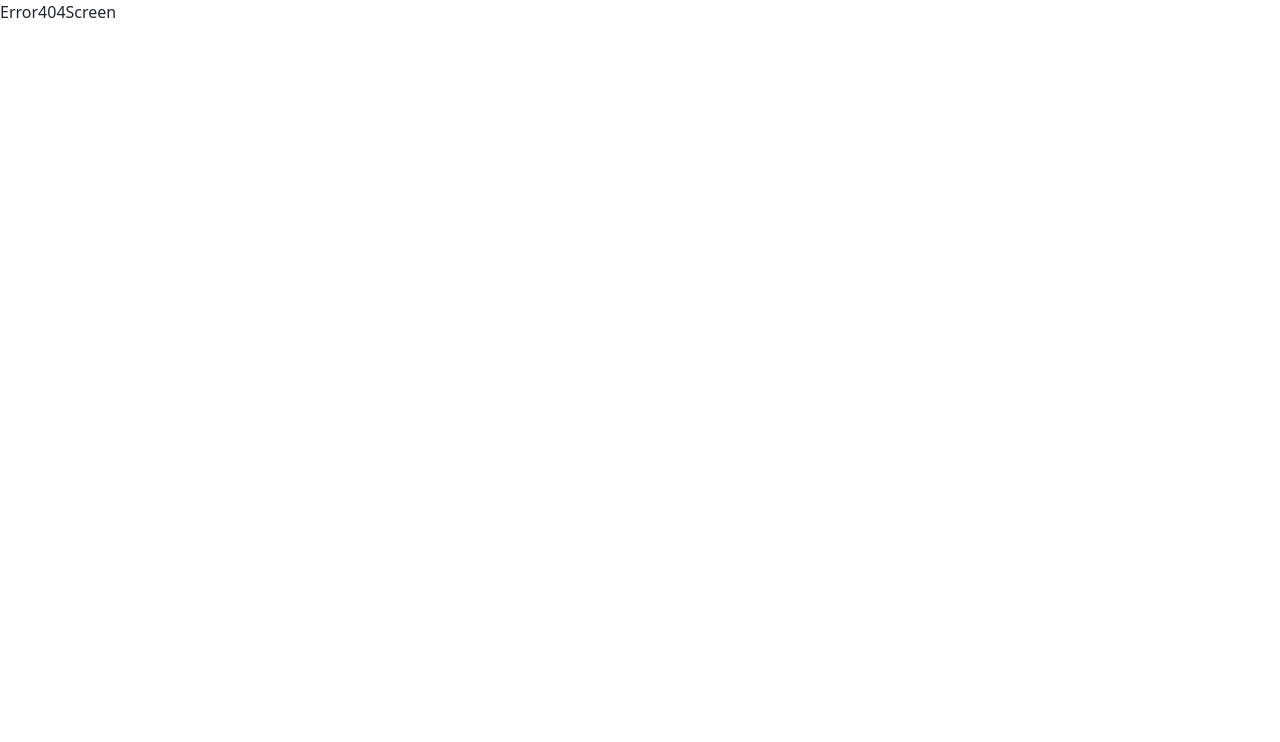
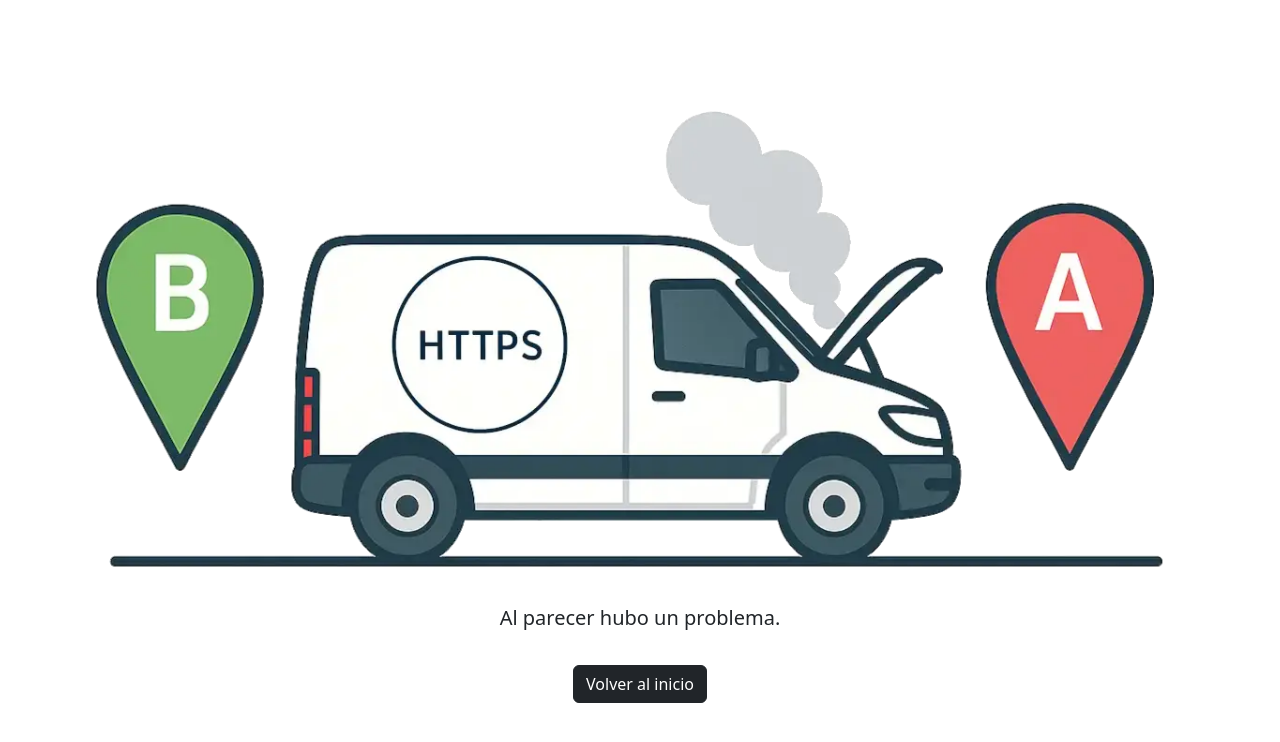
Before and after one commit to juanmv32/Proyecto-TucuFilms, a React (Vite) app: page /sliders in a window 1280 px wide. Shown: the top 742 px of the page. Built offline with nearby package versions, Linux system fonts and the light colour scheme.

Commit message:
se crea 404

```diff
--- a/src/views/Error404Screen.jsx
+++ b/src/views/Error404Screen.jsx
@@ -1,7 +1,22 @@
 import React from "react";
+import { Link } from "react-router-dom";
 
 const Error404Screen = () => {
-  return <div>Error404Screen</div>;
+  return (
+    <div className="container d-flex flex-column justify-content-center align-items-center text-center min-vh-100">
+      <div>
+      <img src="src/assets/404.webp" className="img-fluid" alt="error.404" />
+
+      <p className="lead">
+        Al parecer hubo un problema.
+      </p>
+      </div>
+
+      <Link to="/" className="btn btn-dark mt-3">
+        Volver al inicio
+      </Link>
+    </div>
+  );
 };
 
 export default Error404Screen;
```
